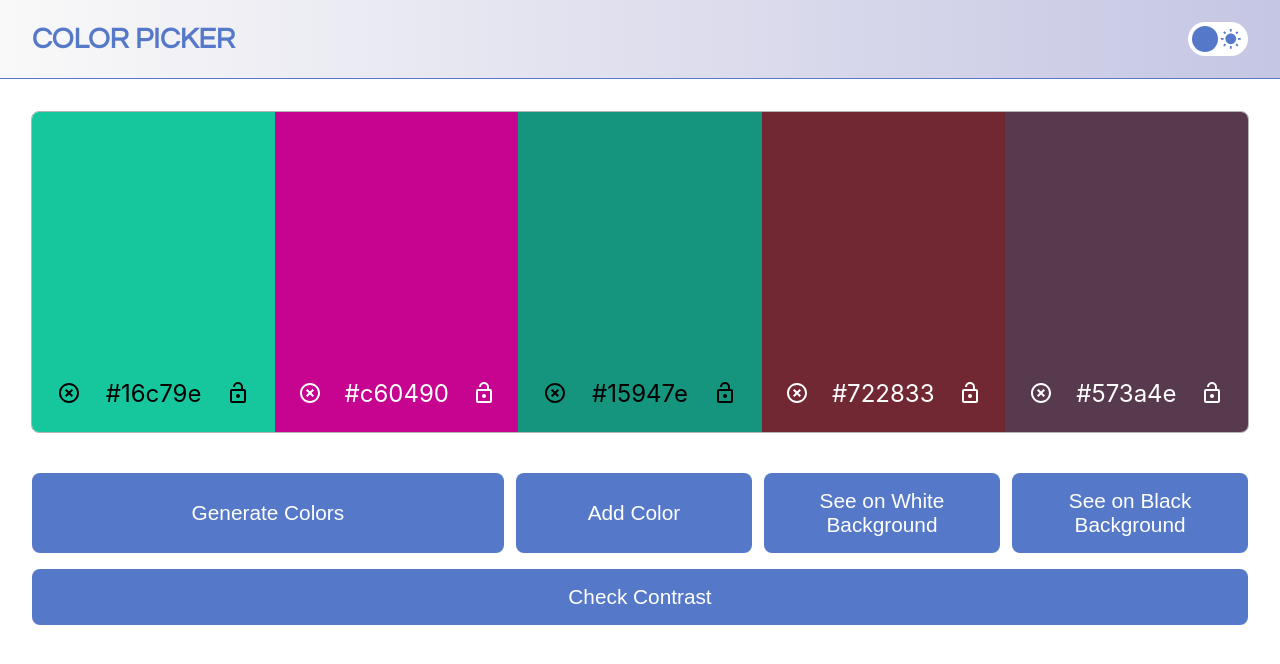
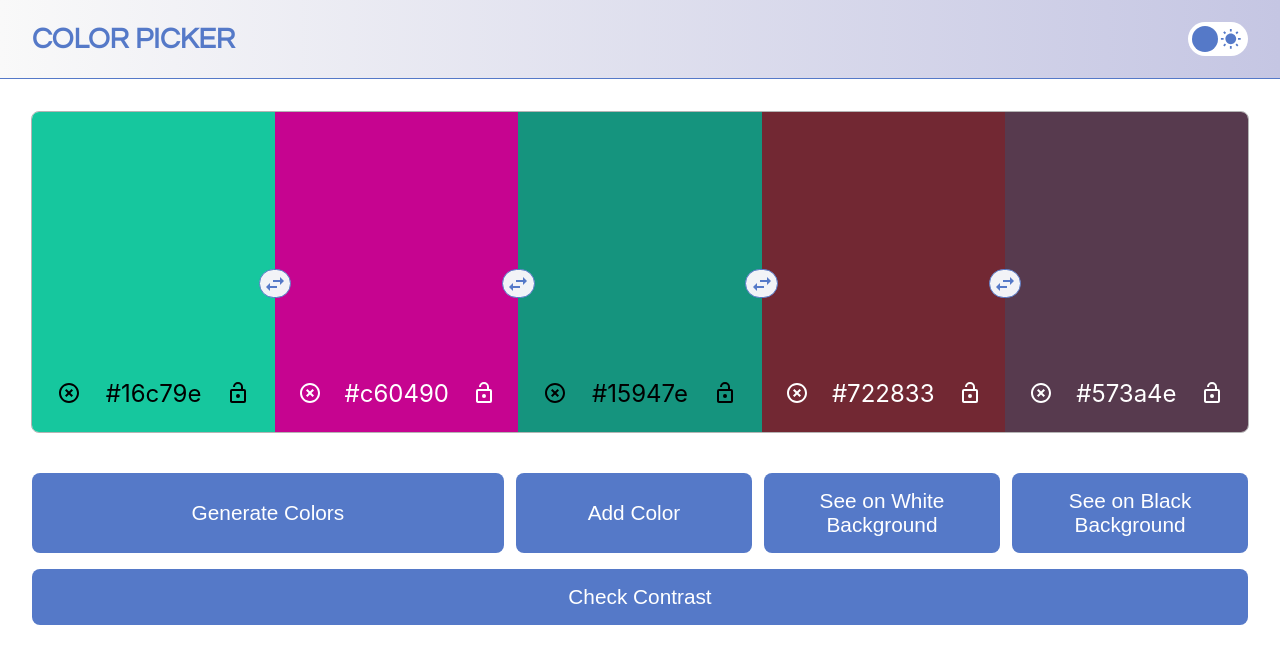
Before and after one commit to aedawes/colors, a React (Create React App) app in the folder colors/: page / in a window 1280 px wide. Shown: the top 664 px of the page. Built offline with nearby package versions, Linux system fonts and the light colour scheme.

Commit message:
Implemented swap

```diff
--- a/colors/src/App.js
+++ b/colors/src/App.js
@@ -3,6 +3,8 @@ import './App.css';
 import Navbar from './components/Navbar';
 import ColorSwatch from './components/ColorSwatch';
 import ContrastCard from './components/ContrastCard';
+import Icon from '@mdi/react';
+import { mdiSwapHorizontal } from '@mdi/js';
 
 function App() {
   const [isDarkMode, setIsDarkMode] = useState(false);
@@ -35,6 +37,7 @@ function App() {
 
   useEffect(() => {
     //This hook is used to animate the closing of contrast checker
+    //Trust me, it is different
     if (!showContrastAnimation) {
       window.scrollTo({
         top: 0,
@@ -209,6 +212,17 @@ function App() {
     }
   }
 
+  const handleSwap = (index) => {
+    //This function swaps the color at the given index with the next color
+    if (index < colors.length - 1) {
+      const updatedColors = [...colors];
+      const tempColor = updatedColors[index];
+      updatedColors[index] = updatedColors[index + 1];
+      updatedColors[index + 1] = tempColor;
+      setColors(updatedColors);
+    }
+  }
+
   return (
     <div className="App">
       {(whiteBackground || blackBackground) ?
@@ -219,6 +233,7 @@ function App() {
       <div className={darkModeClass}>
         <div ref={colorSwatchContainerWidthRef} className='colorSwatchesContainer'>
           {colors.map((color, index) =>
+            <>
               <ColorSwatch
                 key={index}
                 color={color}
@@ -227,7 +242,10 @@ function App() {
                 deleteClick={() => handleDeleteColor(color)}
                 showDelete={colors.length > 2}
                 onColorChange={(newColor) => handleColorChange(index, newColor)}
+                index={index < colors.length - 1 ? index : null}
+                handleSwap={() => handleSwap(index)}
               />
+            </>
           )}
         </div>
         <div className="btnContainer">
--- a/colors/src/components/ColorSwatch.js
+++ b/colors/src/components/ColorSwatch.js
@@ -1,11 +1,11 @@
 import React, { useState, useEffect, useRef } from 'react';
 import '../styles/ColorSwatch.css';
 import Icon from '@mdi/react';
-import { mdiCloseCircleOutline, mdiLock, mdiLockOpenOutline } from '@mdi/js';
+import { mdiCloseCircleOutline, mdiLock, mdiLockOpenOutline, mdiSwapHorizontal, mdiSwapVertical } from '@mdi/js';
 import { calculateContrastRatio } from '../ColorContrast';
 import { SketchPicker } from 'react-color';
 
-export default function ColorSwatch({ color, isSmall, lockClick, deleteClick, showDelete, onColorChange }) {
+export default function ColorSwatch({ color, isSmall, lockClick, deleteClick, showDelete, onColorChange, index, handleSwap }) {
     const [showColorPicker, setShowColorPicker] = useState(false);
 
     const colorSwatchWidthRef = useRef(null);
@@ -92,6 +92,17 @@ export default function ColorSwatch({ color, isSmall, lockClick, deleteClick, sh
                     }
                 </div>
             )}
+            {index !== null ?
+                <button className={`swapBtn ${isSmall ? 'smallScreenSwapButton' : ''}`} onClick={() => handleSwap()}>
+                    {isSmall ?
+                        <Icon path={mdiSwapVertical} color='#5579c8' size={1} />
+                        :
+                        <Icon path={mdiSwapHorizontal} color='#5579c8' size={1} />
+                    }
+                </button>
+                :
+                null
+            }
         </div>
     );
 }
--- a/colors/src/styles/ColorSwatch.css
+++ b/colors/src/styles/ColorSwatch.css
@@ -57,3 +57,28 @@
     cursor: pointer;
     margin: 1rem 0;
 }
+
+.swapBtn {
+    display: flex;
+    justify-content: center;
+    align-items: center;
+    position: absolute;
+    margin-left: 19%;
+    margin-top: 1.5rem;
+    align-self: center;
+    opacity: 1;
+    background-color: #f2f3f7;
+    padding: 0.1rem 0.2rem;
+    border: 0.1rem solid #5579c8;
+    border-radius: 50rem;
+}
+
+.smallScreenSwapButton {
+    opacity: 1;
+    margin-left: 0;
+    margin-top: 18%;
+}
+
+.swapBtn:hover {
+  opacity: 1;
+}
```
Lines whose indentation alone changed are shown as unchanged.
